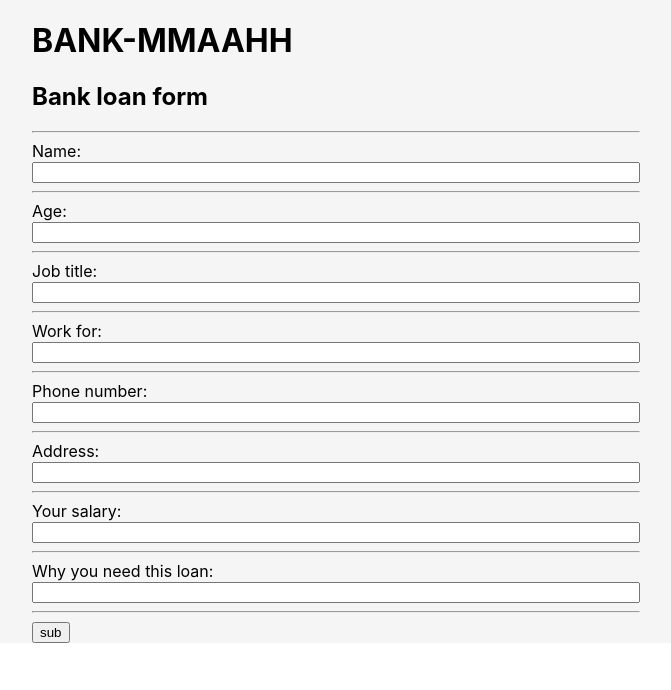
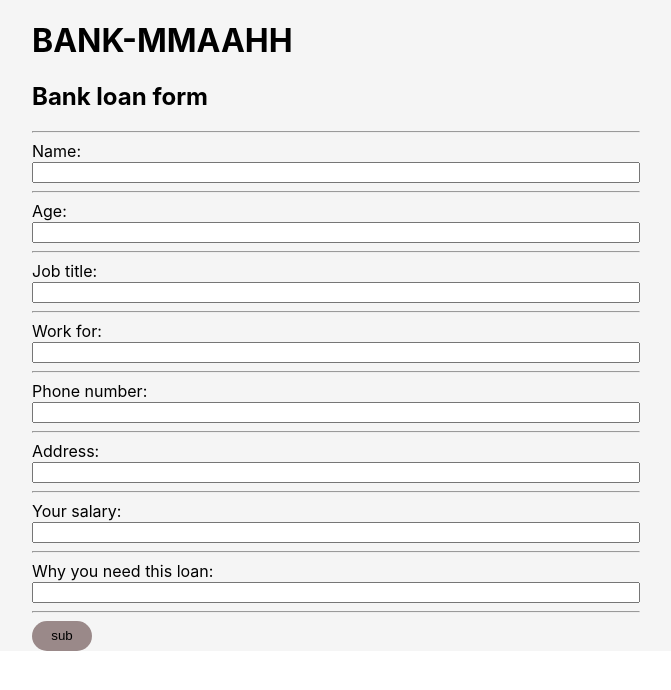
Before and after one commit to Mohamed1Mahmoud2/form-bank, a React (Create React App) app: page / in a window 1280 px wide. Shown: the top 690 px of the page, without its empty margins (304-975 px from the left). Built offline with nearby package versions, Linux system fonts and the light colour scheme.

Commit message:
update and add

```diff
--- a/src/App.css
+++ b/src/App.css
@@ -7,3 +7,10 @@
 input{
     width: 600px;
 }
+button {
+    width:60px;
+    height:30px;
+    background-color: rgb(154, 137, 137);
+    border: none;
+    border-radius: 20px;
+}
--- a/src/App.js
+++ b/src/App.js
@@ -1,6 +1,6 @@
 
 import './App.css';
-import Form from './Form';
+import Form from './components/Form';
 
 function App() {
   return (
```
Also changed, not shown: src/components/PopUpMessage.js (added, +8 -0 lines), src/components/Form.js (renamed from src/Form.js).
